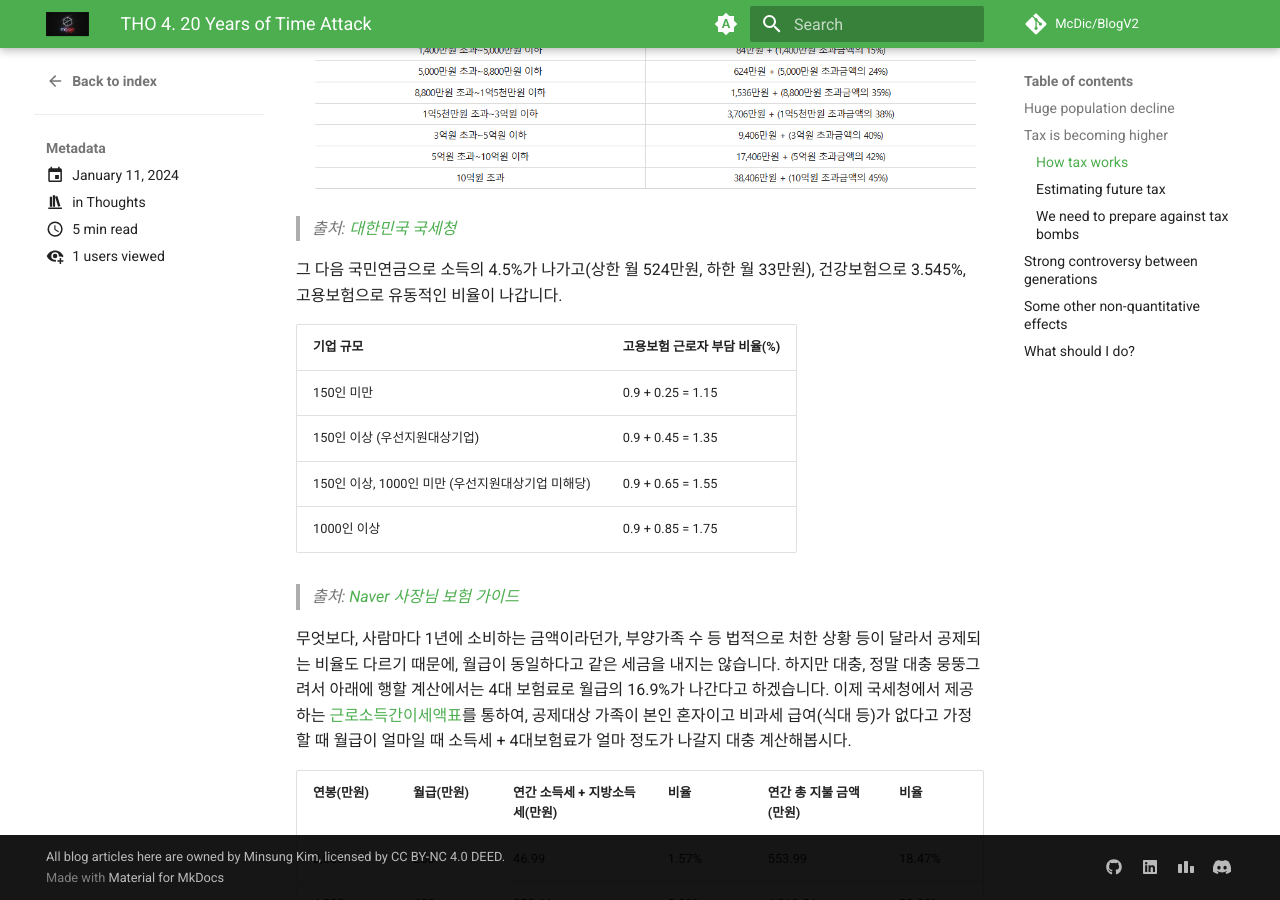
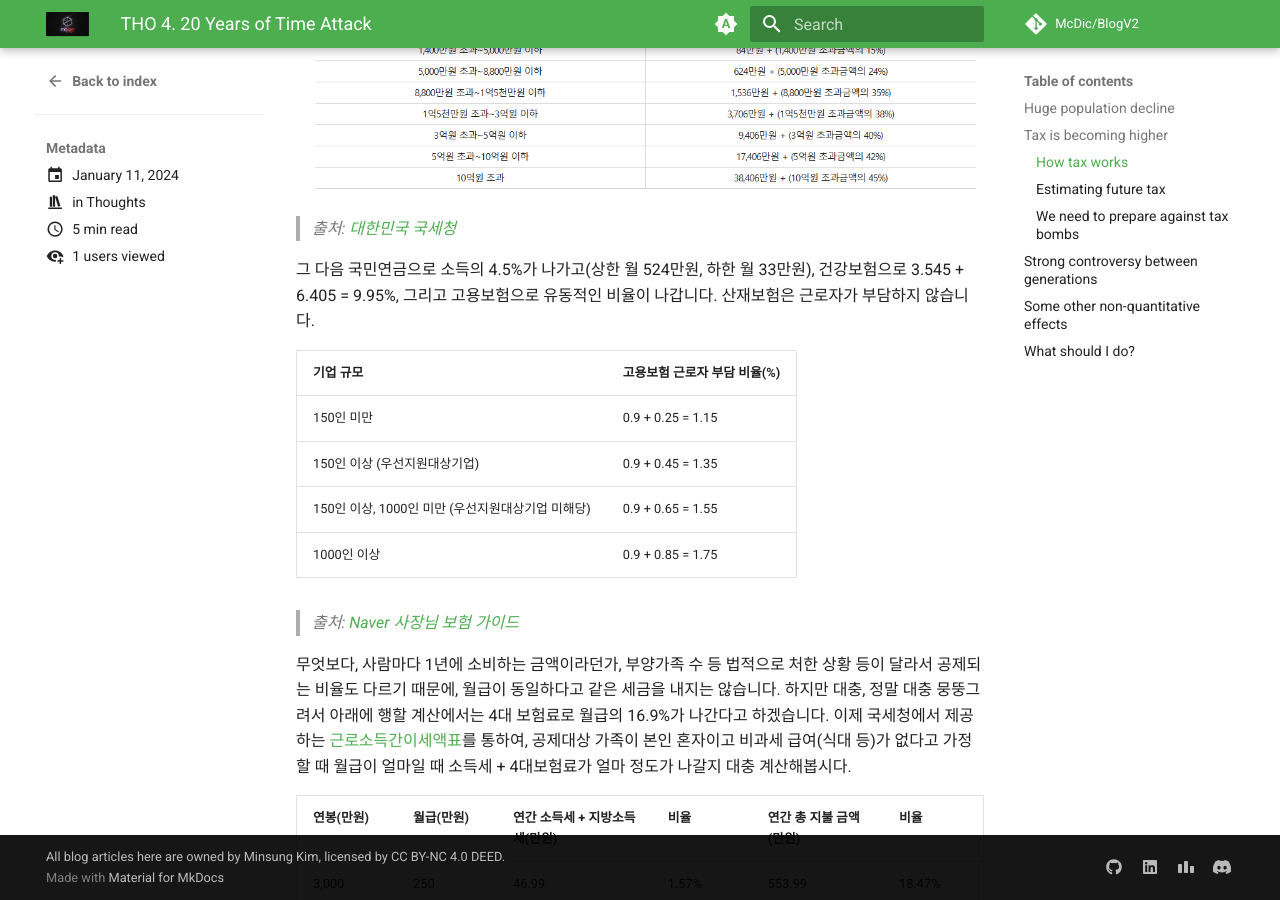
Before and after one commit to McDic/BlogV2, an MkDocs documentation site: the page built from docs/posts/tho/tho4.md, in a window 1280 px wide and 900 px high, scrolled down 1556 px. Built offline with MkDocs 1.6.1 and Material for MkDocs 9.7.7, drawn with Linux system fonts in a browser that asks for light colours; comment, search, counter and statistics services are not loaded.

Commit message:
Fix some insurance ratio

```diff
--- a/docs/posts/tho/tho4.md
+++ b/docs/posts/tho/tho4.md
@@ -57,7 +57,7 @@ slug: tho-4
 
 > *출처: [대한민국 국세청](https://www.nts.go.kr/nts/cm/cntnts/cntntsView.do?mi=6594&cntntsId=7873)*
 
-그 다음 국민연금으로 소득의 4.5%가 나가고(상한 월 524만원, 하한 월 33만원), 건강보험으로 3.545%, 고용보험으로 유동적인 비율이 나갑니다.
+그 다음 국민연금으로 소득의 4.5%가 나가고(상한 월 524만원, 하한 월 33만원), 건강보험으로 3.545 + 6.405 = 9.95%, 그리고 고용보험으로 유동적인 비율이 나갑니다. 산재보험은 근로자가 부담하지 않습니다.
 
 | 기업 규모 | 고용보험 근로자 부담 비율(%) |
 | --- | --- |
```
